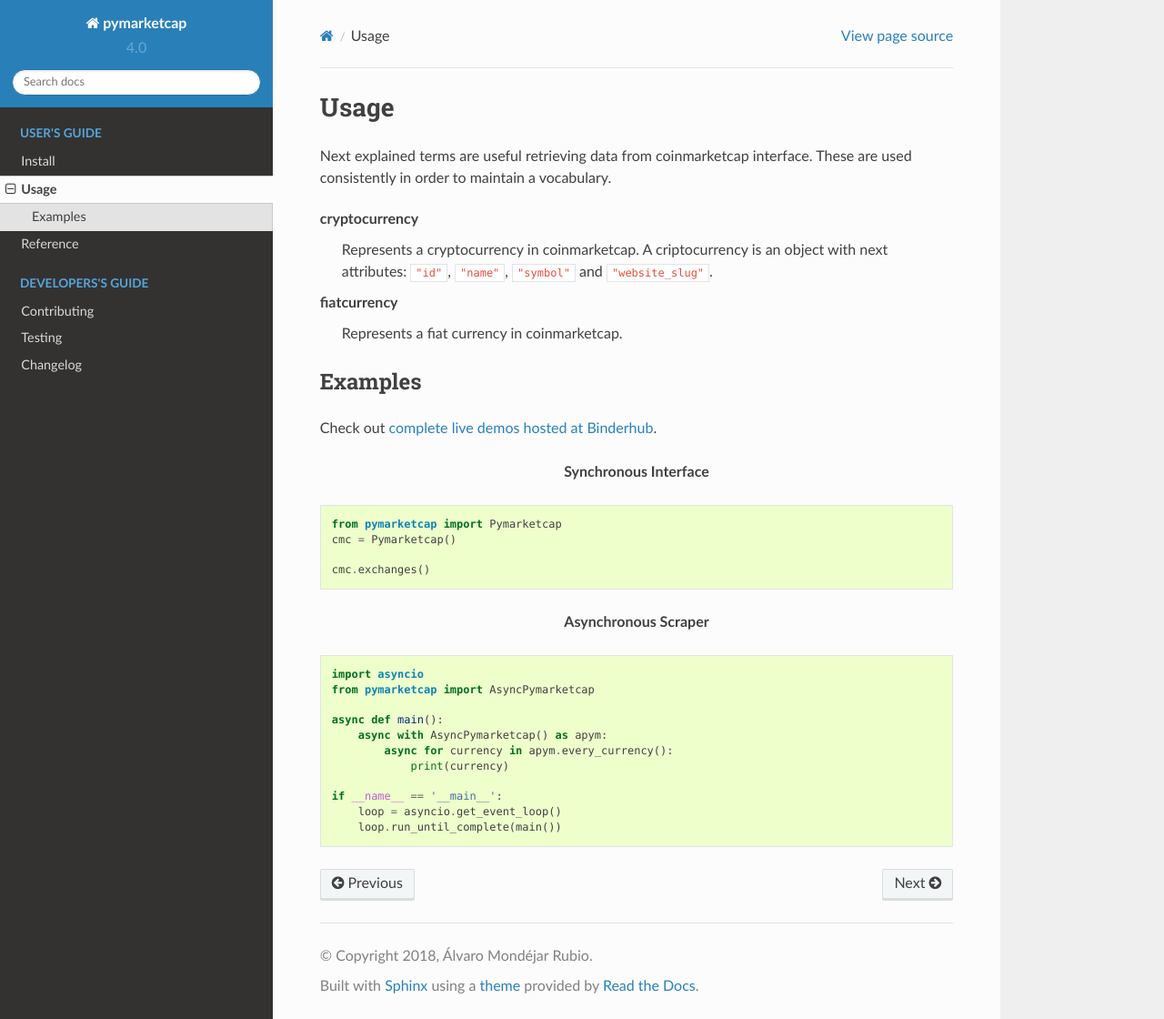
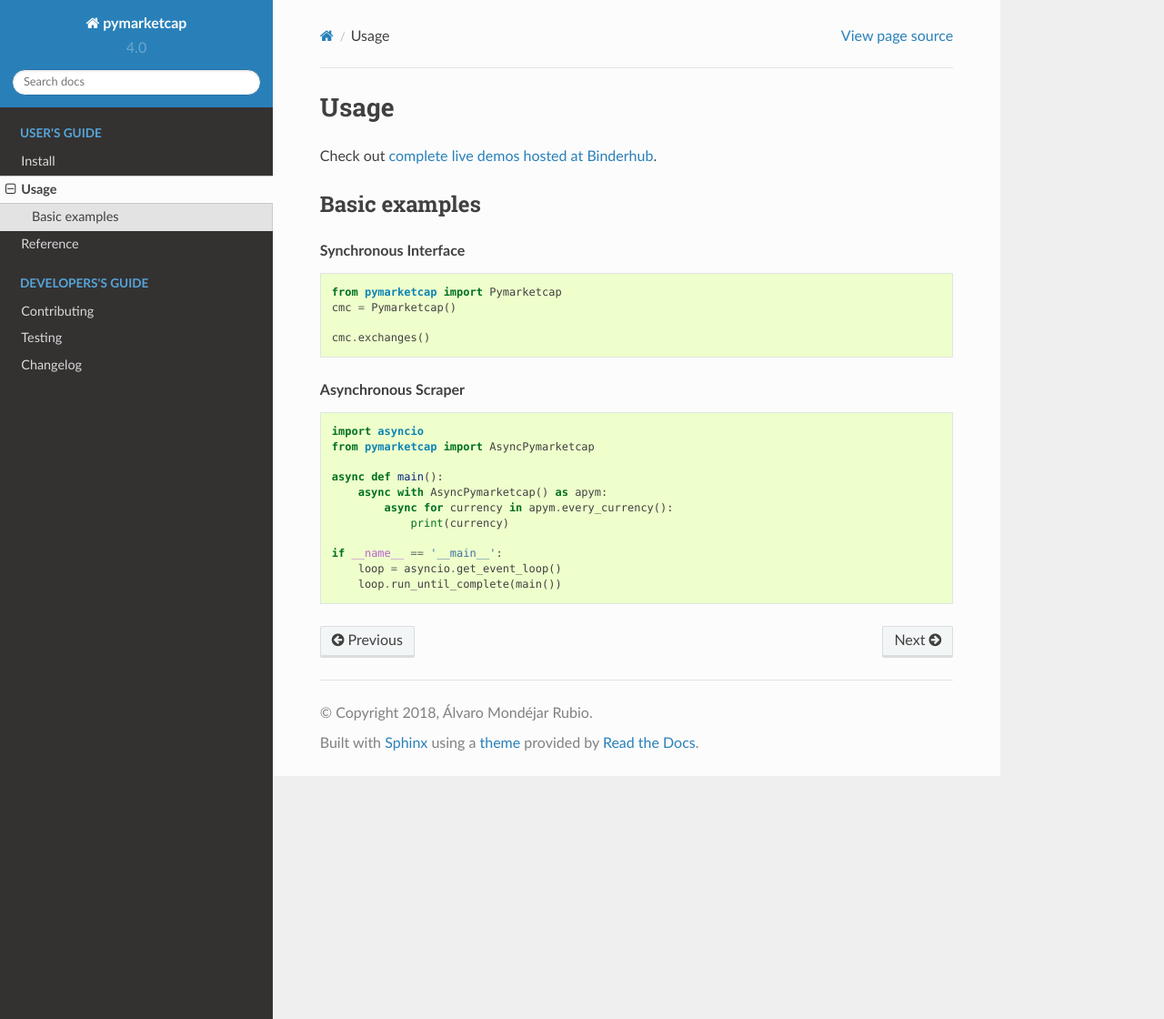
Before and after one commit to mondeja/pymarketcap, a Sphinx documentation site: the page built from doc/user_guide/usage.rst, in a window 1280 px wide and 1120 px high. Shown: the whole window at 91% size. Built offline with Sphinx 7.4.7 and the Read the Docs theme 2.0.0, drawn with Linux system fonts in a browser that asks for light colours.

Commit message:
Static documentation updated

```diff
--- a/doc/user_guide/usage.rst
+++ b/doc/user_guide/usage.rst
@@ -2,25 +2,13 @@
 Usage
 #####
 
-Next explained terms are useful retrieving data from coinmarketcap interface. These are used consistently in order to maintain a vocabulary.
-
-.. glossary::
-
-   cryptocurrency
-      Represents a cryptocurrency in coinmarketcap. A criptocurrency is an object with next attributes: ``"id"``, ``"name"``, ``"symbol"`` and ``"website_slug"``.
-
-   fiatcurrency
-      Represents a fiat currency in coinmarketcap.
-
-
-
-********
-Examples
-********
-
 Check out `complete live demos hosted at Binderhub <https://mybinder.org/v2/gh/mondeja/pymarketcap/master?filepath=docs%2Fsync_live.ipynb>`__.
 
-.. centered:: Synchronous Interface
+**************
+Basic examples
+**************
+
+.. rubric:: Synchronous Interface
 .. code-block:: python
 
    from pymarketcap import Pymarketcap
@@ -28,17 +16,17 @@ Check out `complete live demos hosted at Binderhub <https://mybinder.org/v2/gh/m
 
    cmc.exchanges()
 
-.. centered:: Asynchronous Scraper
+.. rubric:: Asynchronous Scraper
 .. code-block:: python
 
-    import asyncio
-    from pymarketcap import AsyncPymarketcap
+   import asyncio
+   from pymarketcap import AsyncPymarketcap
 
-    async def main():
-        async with AsyncPymarketcap() as apym:
-            async for currency in apym.every_currency():
-                print(currency)
+   async def main():
+       async with AsyncPymarketcap() as apym:
+           async for currency in apym.every_currency():
+               print(currency)
 
-    if __name__ == '__main__':
-        loop = asyncio.get_event_loop()
-        loop.run_until_complete(main())
+   if __name__ == '__main__':
+       loop = asyncio.get_event_loop()
+       loop.run_until_complete(main())
```
Also changed, not shown: 1 other file.
